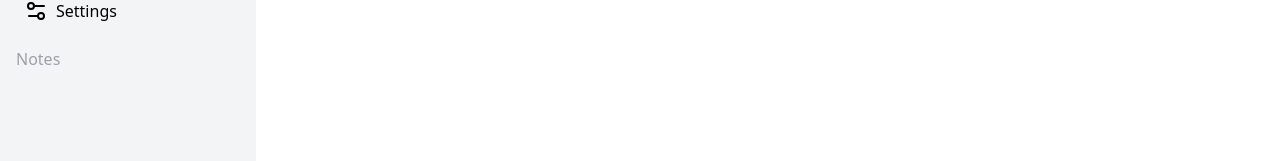
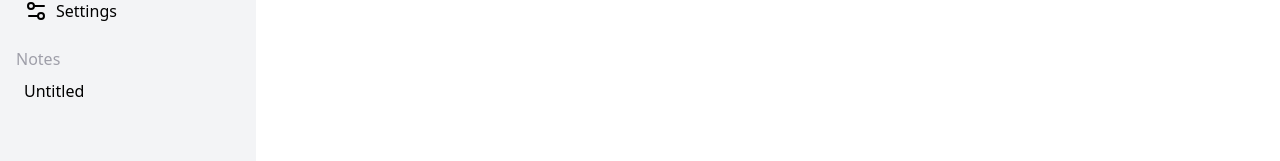
Before and after one commit to kjdutaro/suru-app, a React (Vite) app: page / in a window 1280 px wide. Both pictures are taken after a click on the button "New Note". Shown: the part 271-432 px from the top of the page. Built offline with nearby package versions, Linux system fonts and the light colour scheme.

Commit message:
Note title default

```diff
--- a/src/features/notes/Sidebar.jsx
+++ b/src/features/notes/Sidebar.jsx
@@ -72,7 +72,7 @@ export default function Sidebar({ notes, addNote, setActiveNoteId }) {
           <h2 className="font-medium text-zinc-400">Notes</h2>
           <ul>
             {notes.map(note => (
-              <li key={note.id} onClick={() => setActiveNoteId(note.id)} className="p-2 hover:bg-gray-200 rounded">{note.title || note.content}</li>
+              <li key={note.id} onClick={() => setActiveNoteId(note.id)} className="p-2 hover:bg-gray-200 rounded">{note.title || note.content || "Untitled"}</li>
             ))}
           </ul>
         </>
```
